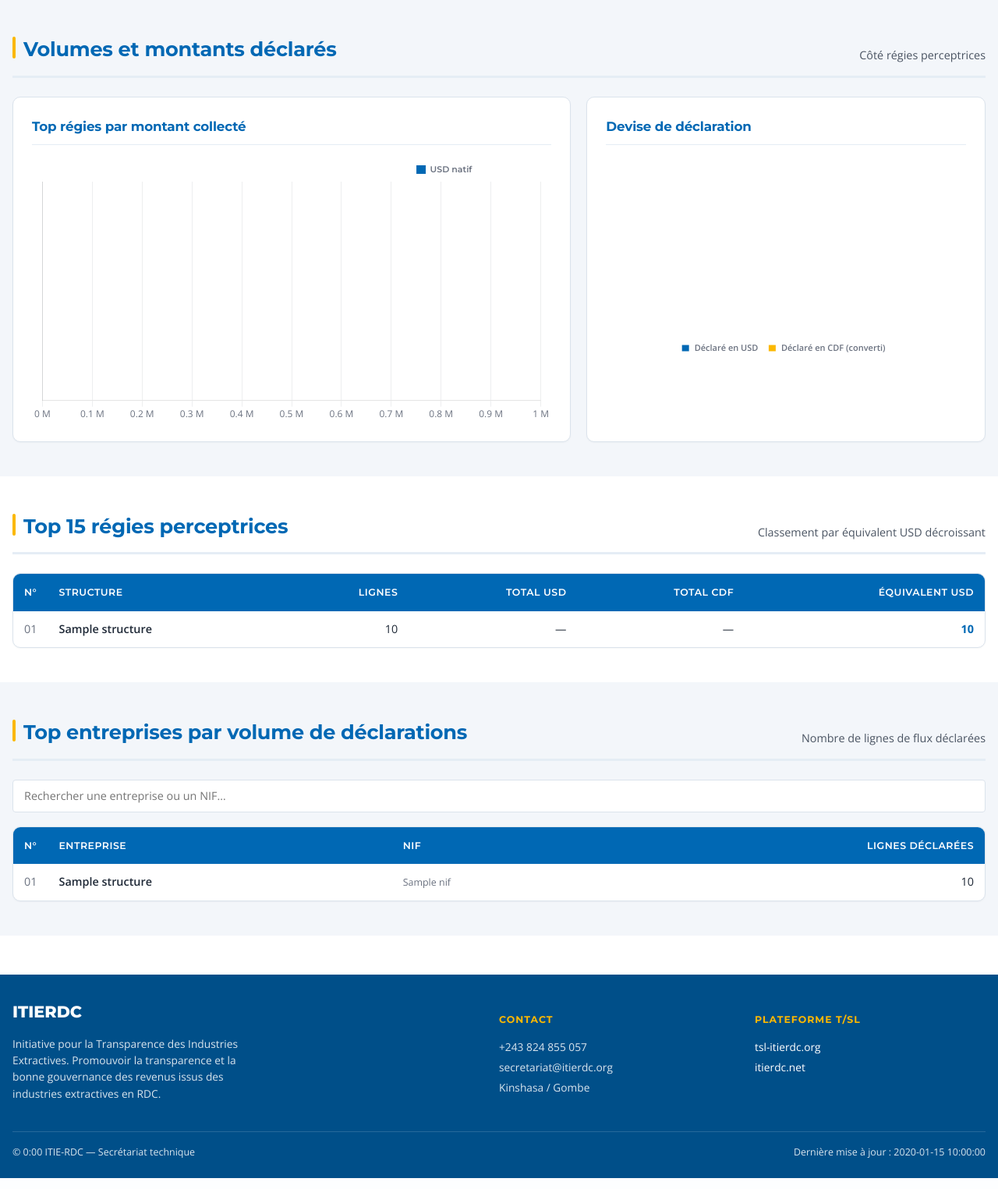
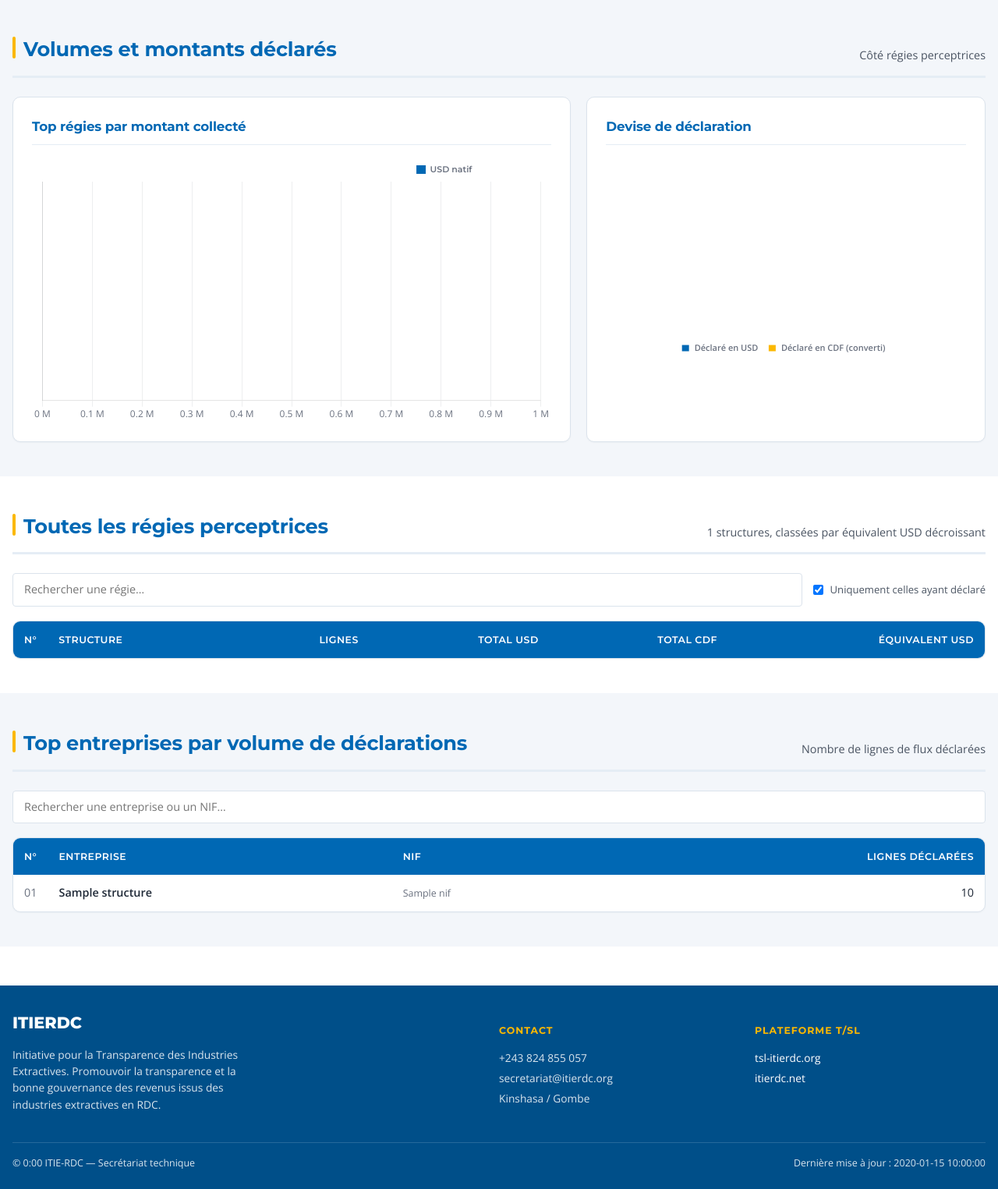
Before and after one commit to bonyi06/itie-rdc-tdb-2024, a Flask app: template templates/index.html in a window 1280 px wide. Shown: the part 1440-2965 px from the top of the page at 78% size. Run offline with Flask 3, Linux system fonts and the light colour scheme; the template is opened without the code that fills it: most values are stand-ins (such as "Sample title", 1, 10 or a date in 2020).

Commit message:
Afficher toutes les régies au lieu du top 15

```diff
--- a/templates/index.html
+++ b/templates/index.html
@@ -281,13 +281,22 @@ tbody tr:hover td{background:var(--surface-2)}
 
 <section class="main-sec">
   <div class="sec-inner">
-    <div class="sec-head"><h2>Top 15 régies perceptrices</h2><span class="sec-note">Classement par équivalent USD décroissant</span></div>
+    <div class="sec-head">
+      <h2>Toutes les régies perceptrices</h2>
+      <span class="sec-note">{{ data.regies_all|length }} structures, classées par équivalent USD décroissant</span>
+    </div>
+    <div class="controls">
+      <input type="search" id="searchRegies" placeholder="Rechercher une régie…" />
+      <label style="margin-left:auto;font-size:0.82rem;color:var(--fg-muted);display:inline-flex;align-items:center;gap:6px">
+        <input type="checkbox" id="onlyDeclaring" checked> Uniquement celles ayant déclaré
+      </label>
+    </div>
     <div class="table-wrap">
       <table>
         <thead><tr><th style="width:40px">N°</th><th>Structure</th><th class="right">Lignes</th><th class="right">Total USD</th><th class="right">Total CDF</th><th class="right">Équivalent USD</th></tr></thead>
-        <tbody>
-        {% for r in data.regies_top %}
-          <tr>
+        <tbody id="regiesBody">
+        {% for r in data.regies_all %}
+          <tr data-name="{{ r.structure|lower }}" data-lignes="{{ r.lignes }}" data-usd-eq="{{ r.usd_eq }}">
             <td style="color:var(--fg-dim)" class="num">{{ "%02d" % (loop.index) }}</td>
             <td class="name">{{ r.structure }}</td>
             <td class="right num">{{ "{:,.0f}".format(r.lignes).replace(",", " ") }}</td>
@@ -394,6 +403,35 @@ document.getElementById('searchBox').addEventListener('input', e => {
     tr.classList.toggle('hidden-row', q && !tr.dataset.name.includes(q));
   });
 });
+
+// Filtre & renumérotation du tableau "Toutes les régies perceptrices"
+(function(){
+  const inp  = document.getElementById('searchRegies');
+  const only = document.getElementById('onlyDeclaring');
+  const body = document.getElementById('regiesBody');
+  if (!inp || !body) return;
+  const rows = Array.from(body.querySelectorAll('tr'));
+  function refresh(){
+    const q = inp.value.toLowerCase().trim();
+    const declOnly = only.checked;
+    let visible = 0;
+    rows.forEach(tr => {
+      const nameOK = !q || tr.dataset.name.includes(q);
+      const lignes = parseFloat(tr.dataset.lignes) || 0;
+      const usdEq  = parseFloat(tr.dataset.usdEq)  || 0;
+      const declOK = !declOnly || lignes > 0 || usdEq > 0;
+      const shown  = nameOK && declOK;
+      tr.classList.toggle('hidden-row', !shown);
+      if (shown) {
+        visible++;
+        tr.cells[0].textContent = String(visible).padStart(2, '0');
+      }
+    });
+  }
+  inp.addEventListener('input', refresh);
+  only.addEventListener('change', refresh);
+  refresh();
+})();
 </script>
 </body>
 </html>
```
